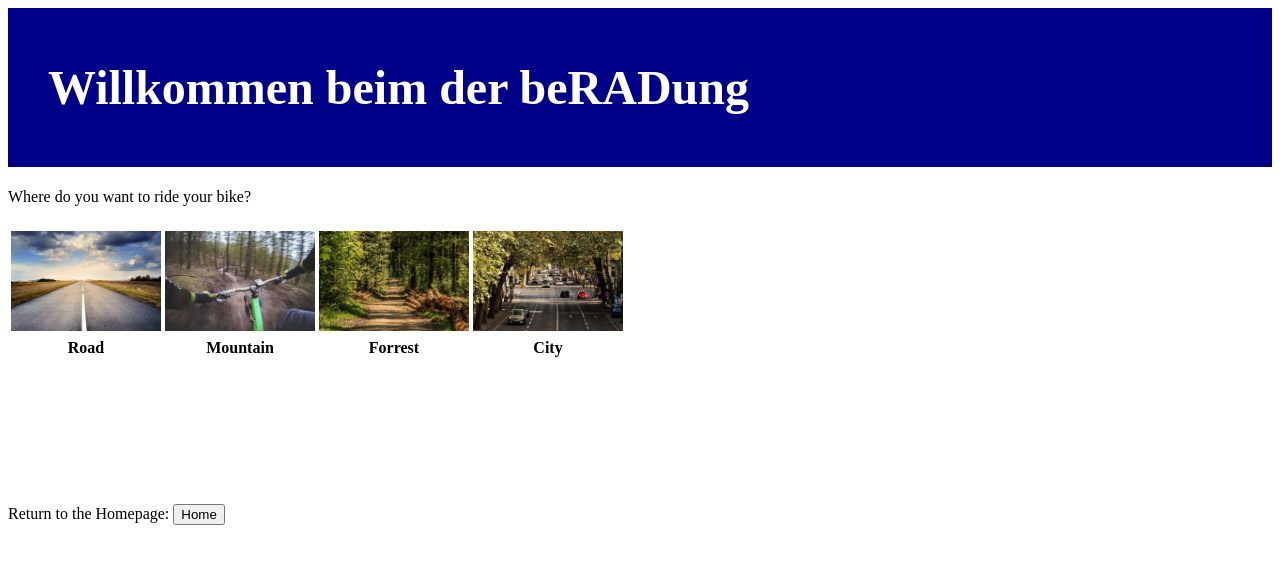
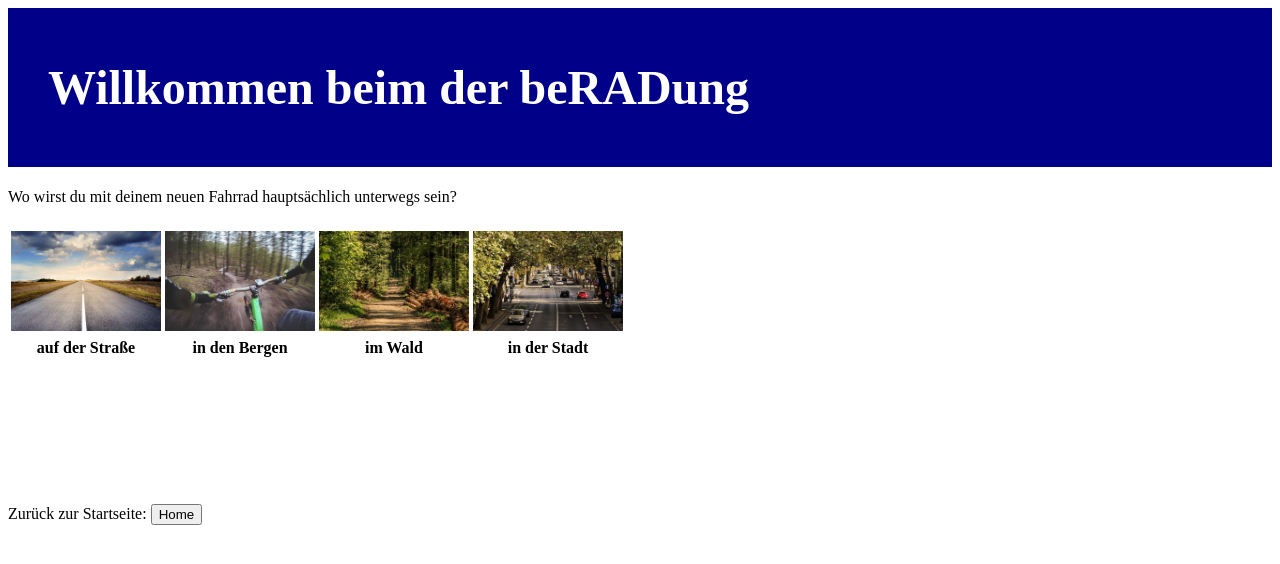
Before and after one commit to Radadvisor/radadvisor, a Django app: template templates/products.html in a window 1280 px wide. Shown: the top 564 px of the page. Run offline with Django 3.2, Linux system fonts and the light colour scheme; the template is opened without the code that fills it, so the values that code supplies are empty.

Commit message:
Home edited

```diff
--- a/templates/products.html
+++ b/templates/products.html
@@ -11,7 +11,7 @@
     <h1><a href="/">Willkommen beim der be<b>RAD</b>ung</a></h1>
 </div>
 
-<p>Where do you want to ride your bike?<p/>
+<p>Wo wirst du mit deinem neuen Fahrrad hauptsächlich unterwegs sein?<p/>
 <table style="width:35%">
   <tr>
     <th><img src="{% static 'images/road.jpg' %}" width="150" height="100" alt="Road"></th>
@@ -20,10 +20,10 @@
       <th><img src="{% static 'images/traffic.jpg' %}" width="150" height="100" alt="City"></th>
     </tr>
     <tr>
-    <th>Road</th>
-    <th>Mountain</th>
-    <th>Forrest</th>
-      <th>City</th>
+    <th>auf der Straße</th>
+    <th>in den Bergen</th>
+    <th>im Wald</th>
+      <th>in der Stadt</th>
   </tr>
 
 </table>
@@ -42,7 +42,7 @@
 </form>
 -->
 <form action="/home/" method="post">{% csrf_token %}
-    <label for="home">Return to the Homepage:</label>
+    <label for="home">Zurück zur Startseite:</label>
     <input type="submit" name="home" id="home" value="Home"/>
 </form>
 </body>
```
